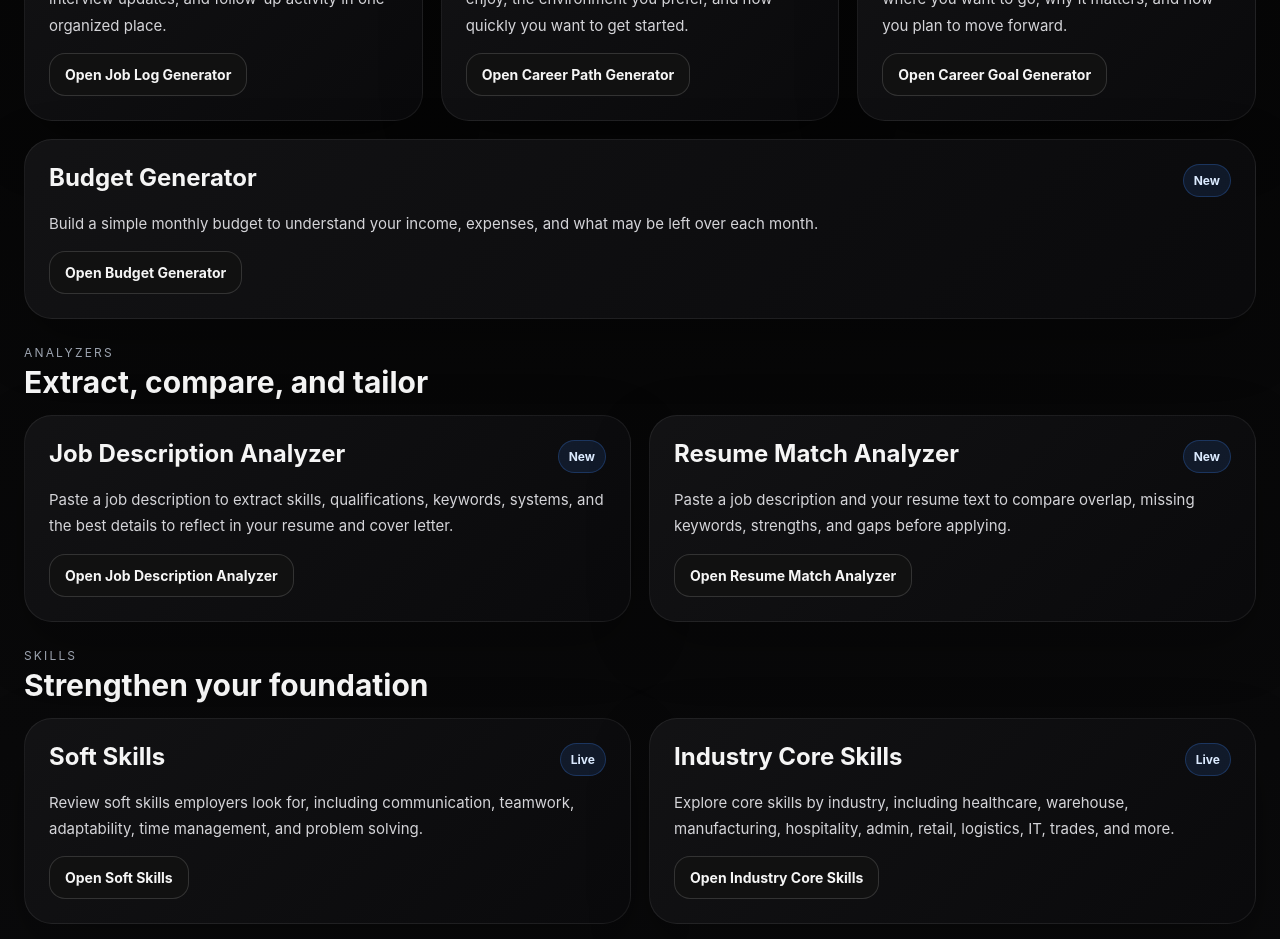
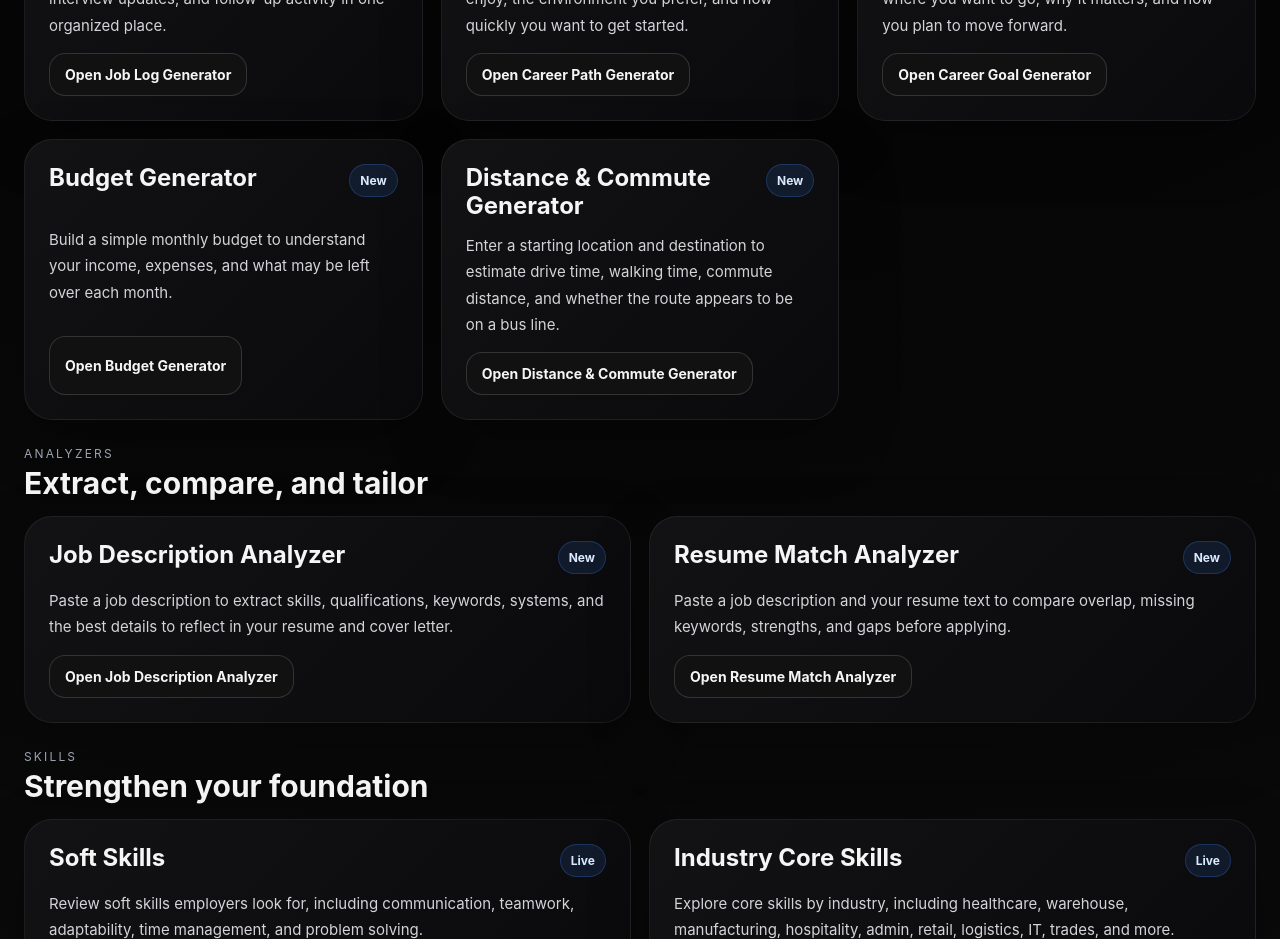
Before and after one commit to UrMizery/hireminds-platform, a Next.js app: page /career-toolkit in a window 1280 px wide. Shown: the part 1160-2099 px from the top of the page. Built offline with nearby package versions, Linux system fonts and the light colour scheme; no server answers.

Commit message:
Update page.tsx

```diff
--- a/app/career-toolkit/page.tsx
+++ b/app/career-toolkit/page.tsx
@@ -174,7 +174,7 @@ Open Career Goal Generator
 </a>
 </div>
 
-<div style={{ ...styles.featureCard, gridColumn: "1 / -1" }}>
+<div style={{ ...styles.featureCard, gridColumn: "span 1" }}>
 <div style={styles.featureTop}>
 <h3 style={styles.featureTitle}>Budget Generator</h3>
 <span style={styles.liveTag}>New</span>
@@ -187,6 +187,25 @@ what may be left over each month.
 Open Budget Generator
 </a>
 </div>
+
+<div style={{ ...styles.featureCard, gridColumn: "span 1" }}>
+<div style={styles.featureTop}>
+<h3 style={styles.featureTitle}>Distance &amp; Commute Generator</h3>
+<span style={styles.liveTag}>New</span>
+</div>
+<p style={styles.featureText}>
+Enter a starting location and destination to estimate drive time, walking
+time, commute distance, and whether the route appears to be on a bus line.
+</p>
+<a
+href="/career-toolkit/distance-commute-generator"
+style={styles.linkButton}
+>
+Open Distance &amp; Commute Generator
+</a>
+</div>
+
+<div style={styles.placeholderCard} aria-hidden="true" />
 </div>
 </section>
 
@@ -494,6 +513,9 @@ display: "grid",
 gridTemplateColumns: "repeat(2, minmax(0, 1fr))",
 gap: "18px",
 },
+  placeholderCard: {
+visibility: "hidden",
+},
 featureCard: {
 background:
 "linear-gradient(135deg, rgba(19,19,21,0.96) 0%, rgba(10,10,12,0.98) 100%)",
```
